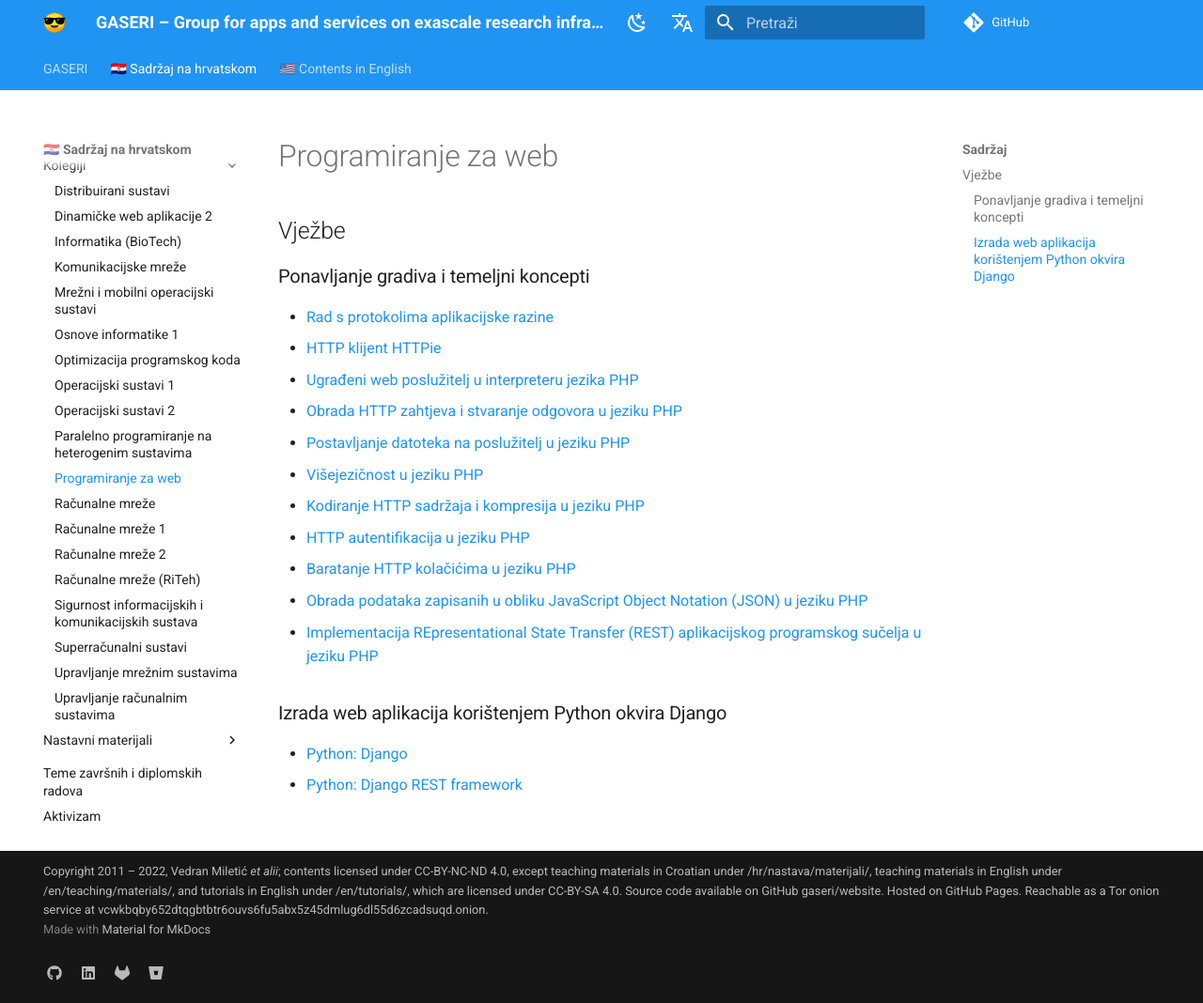
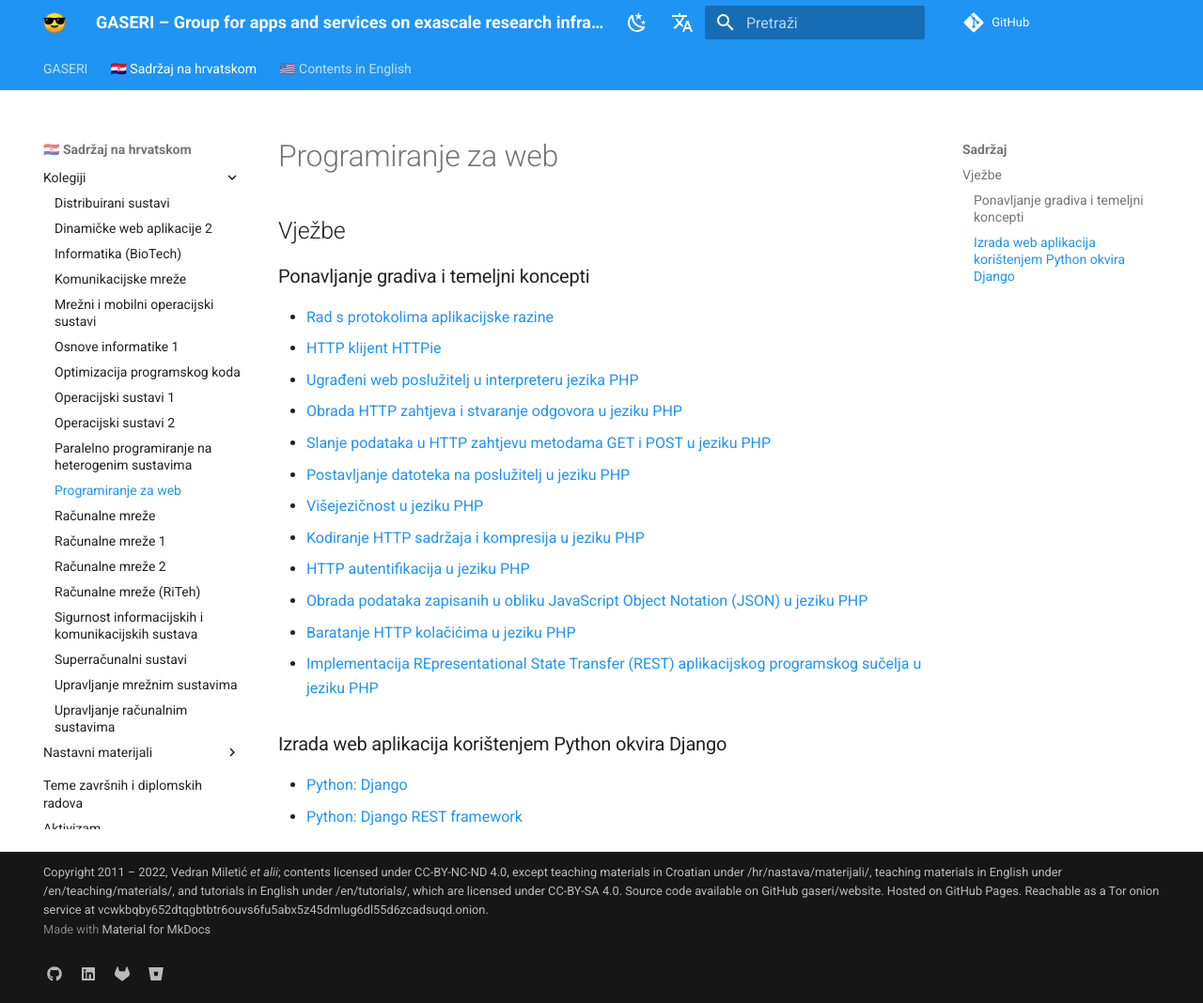
Before and after one commit to gaseri/website, an MkDocs documentation site: the page built from docs/hr/nastava/kolegiji/PW.md, in a window 1280 px wide and 1068 px high. Shown: the whole window at 94% size. Built offline with MkDocs 1.6.1 and Material for MkDocs 9.7.7, drawn with Linux system fonts in a browser that asks for light colours; comment, search, counter and statistics services are not loaded.

Commit message:
Updated links to PHP lectures in nav, PW, DWA2, RM2

```diff
--- a/docs/hr/nastava/kolegiji/PW.md
+++ b/docs/hr/nastava/kolegiji/PW.md
@@ -8,12 +8,13 @@
 - [HTTP klijent HTTPie](../materijali/httpie-http-klijent.md)
 - [Ugrađeni web poslužitelj u interpreteru jezika PHP](../materijali/php-ugradjeni-web-posluzitelj.md)
 - [Obrada HTTP zahtjeva i stvaranje odgovora u jeziku PHP](../materijali/php-zahtjev-odgovor.md)
+- [Slanje podataka u HTTP zahtjevu metodama GET i POST u jeziku PHP](../materijali/php-slanje-podataka.md)
 - [Postavljanje datoteka na poslužitelj u jeziku PHP](../materijali/php-file-upload.md)
 - [Višejezičnost u jeziku PHP](../materijali/php-visejezicnost.md)
 - [Kodiranje HTTP sadržaja i kompresija u jeziku PHP](../materijali/php-http-encoding.md)
 - [HTTP autentifikacija u jeziku PHP](../materijali/php-http-auth.md)
+- [Obrada podataka zapisanih u obliku JavaScript Object Notation (JSON) u jeziku PHP](../materijali/php-json.md)
 - [Baratanje HTTP kolačićima u jeziku PHP](../materijali/php-cookies.md)
-- [Obrada podataka zapisanih u obliku JavaScript Object Notation (JSON) u jeziku PHP](../materijali/php-json.md)
 - [Implementacija REpresentational State Transfer (REST) aplikacijskog programskog sučelja u jeziku PHP](../materijali/php-rest.md)
 
 ### Izrada web aplikacija korištenjem Python okvira Django
--- a/mkdocs.yml
+++ b/mkdocs.yml
@@ -183,6 +183,7 @@
         - Obrada podataka zapisanih u obliku JavaScript Object Notation (JSON) u jeziku PHP: hr/nastava/materijali/php-json.md
         - Korištenje biblioteke OpenSSL u jeziku PHP: hr/nastava/materijali/php-openssl.md
         - Implementacija REpresentational State Transfer (REST) aplikacijskog programskog sučelja u jeziku PHP: hr/nastava/materijali/php-rest.md
+        - Slanje podataka u HTTP zahtjevu metodama GET i POST u jeziku PHP: hr/nastava/materijali/php-slanje-podataka.md
         - Programiranje mrežnih aplikacija korištenjem utičnica u jeziku PHP: hr/nastava/materijali/php-sockets.md
         - Korištenje biblioteke Sodium u jeziku PHP: hr/nastava/materijali/php-sodium.md
         - Ugrađeni web poslužitelj u interpreteru jezika PHP: hr/nastava/materijali/php-ugradjeni-web-posluzitelj.md
```
Also changed, not shown: docs/hr/nastava/kolegiji/DWA2.md (+2 -1 lines), docs/hr/nastava/kolegiji/RM2.md (+2 -1 lines).
